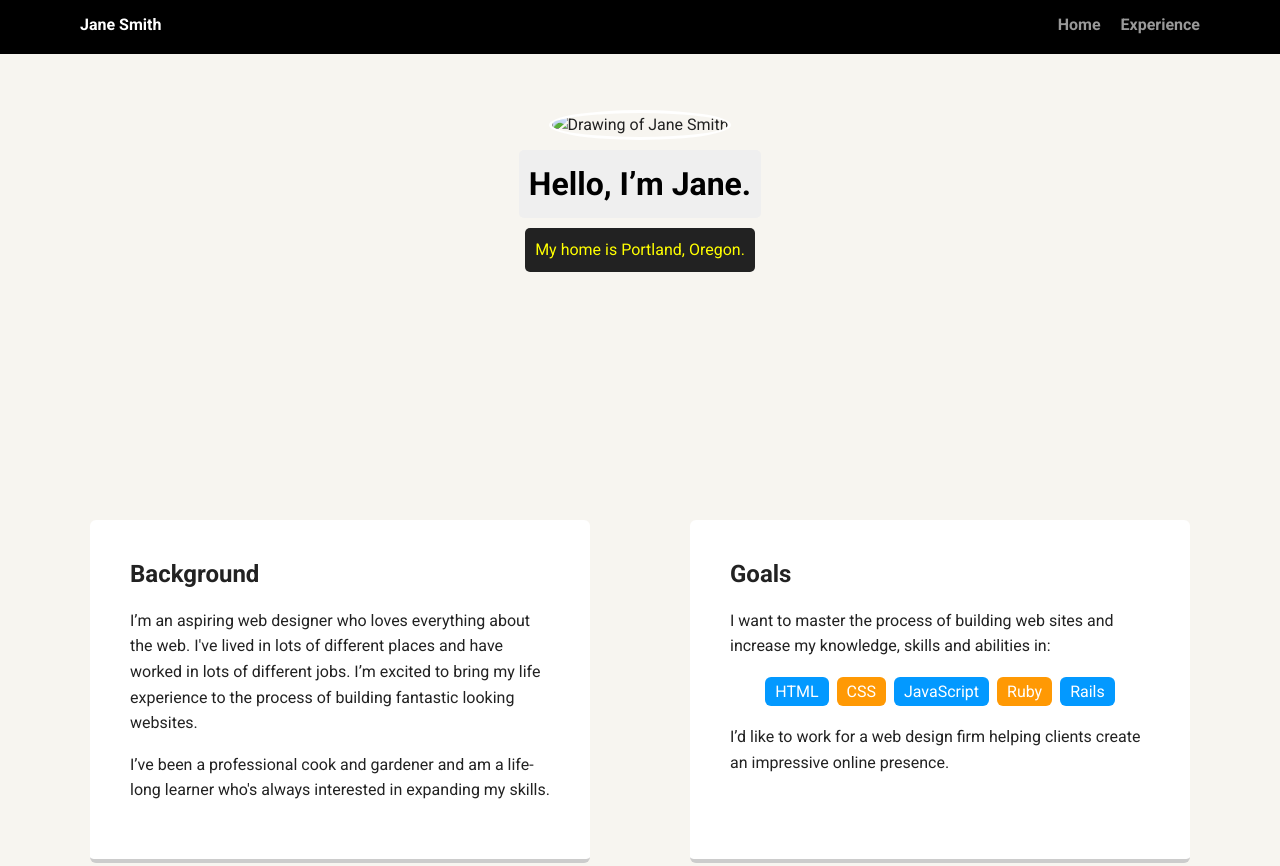
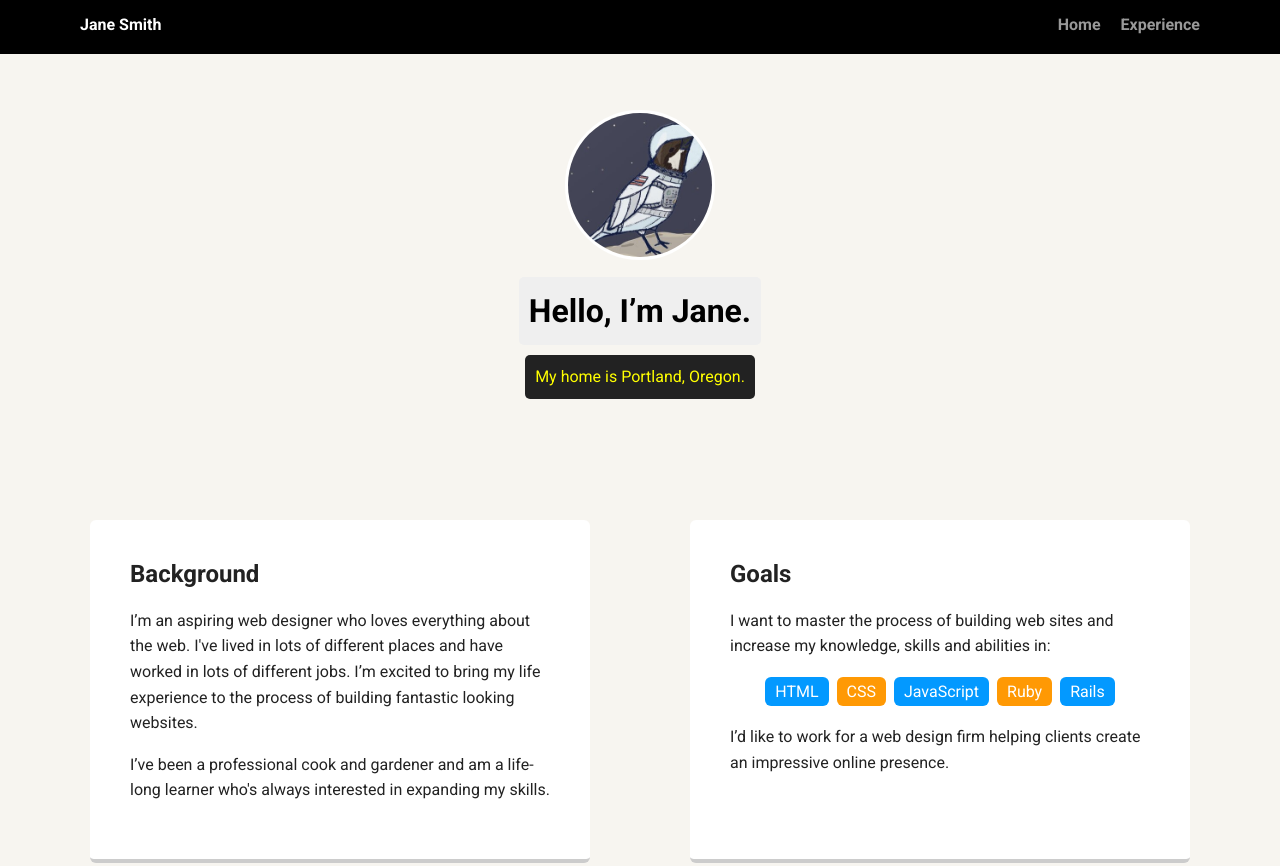
Before and after one commit to Alec777/Techdegree-Project-1, a plain HTML site: page profile_page_v1/index.html in a window 1280 px wide. Shown: the top 866 px of the page. Drawn offline with Linux system fonts and the light colour scheme; a web font is replaced by a local one.

Commit message:
Changed the img route to correctly find the profile img

```diff
--- a/profile_page_v1/index.html
+++ b/profile_page_v1/index.html
@@ -17,7 +17,7 @@
     </div>
 
     <header>
-      <img src="images/me.png" alt="Drawing of Jane Smith" class="profile-image">
+      <img src="images/Sparrow-Profile.jpg" alt="Drawing of Space Sparrow" class="profile-image">
       <h1 class="tag name">Hello, I’m Jane.</h1>
       <p class="tag location">My home is Portland, Oregon.</p>
     </header>
```
